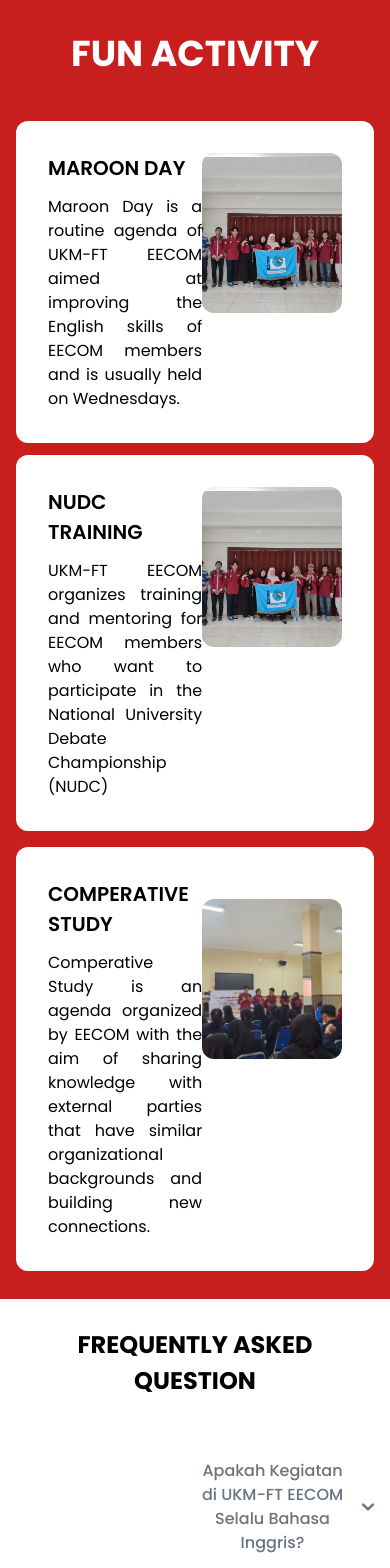
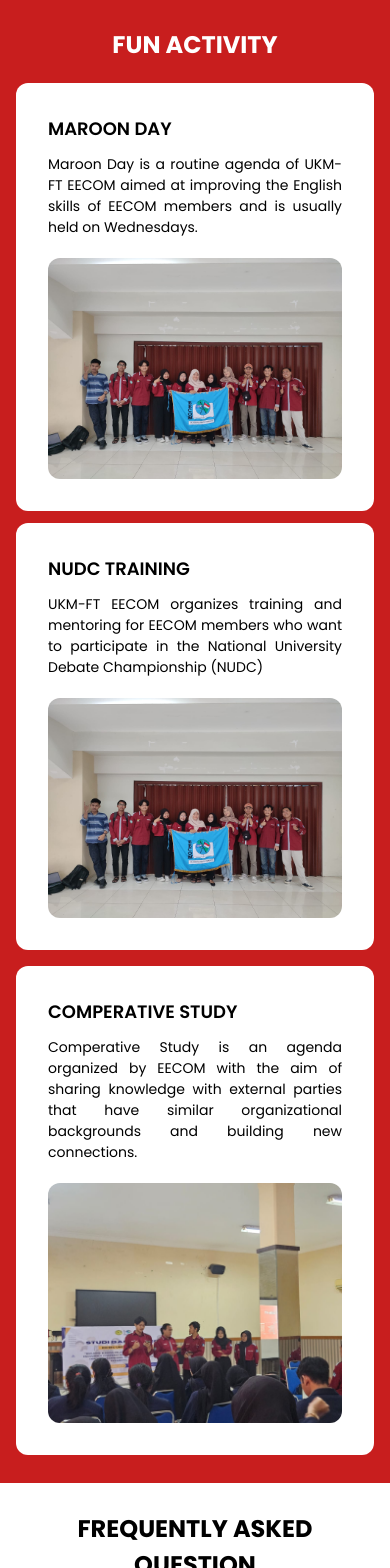
Before and after one commit to dellon10/eecom-blog-fe, a React (Vite) app: page / in a window 390 px wide. Shown: the part 1560-3128 px from the top of the page. Built offline with nearby package versions, Linux system fonts and the light colour scheme.

Commit message:
fix : responsive layout home

```diff
--- a/src/user/homepage/components/faq-section.jsx
+++ b/src/user/homepage/components/faq-section.jsx
@@ -14,13 +14,13 @@ export default function FAQSection() {
         FREQUENTLY ASKED QUESTION
       </h1>
 
-      <div className="flex flex-row mt-10">
+      <div className="flex md:flex-row flex-col mt-10">
 
-        <div className="w-1/2 flex justify-center items-center">
+        <div className="w-full md:w-1/2 flex justify-center items-center">
           <img src={FAQImage} alt="FAQ" className="w-96 h-auto" />
         </div>
 
-        <div className="w-1/2">
+        <div className="w-full md:w-1/2 mt-5 md:mt-0">
           <div
             id="accordion-flush"
             data-accordion="collapse"
@@ -35,7 +35,7 @@ export default function FAQSection() {
                 aria-expanded={openAccordion === 1 ? 'true' : 'false'}
                 onClick={() => toggleAccordion(1)}
               >
-                <span>Apakah Kegiatan di UKM-FT EECOM Selalu Bahasa Inggris?</span>
+                <span className='text-sm md:text-base'>Apakah Kegiatan di UKM-FT EECOM Selalu Bahasa Inggris?</span>
                 <svg
                   data-accordion-icon
                   className={`w-3 h-3 ${openAccordion === 1 ? '' : 'rotate-180'} shrink-0`}
@@ -62,7 +62,7 @@ export default function FAQSection() {
               aria-labelledby="accordion-flush-heading-1"
             >
               <div className="py-5 border-b border-gray-200 dark:border-gray-700">
-                <p className="mb-2 text-gray-500 dark:text-gray-400 text-justify">
+                <p className="mb-2 text-gray-500 dark:text-gray-400 text-justify text-sm md:text-base">
                 Kegiatan UKM-FT EECOM tidak sepenuhnya selalu menggunakan bahasa Inggris. Meskipun tujuan utama adalah untuk meningkatkan kemampuan bahasa Inggris, namun penggunaan bahasa persatuan yaitu bahasa Indonesia perlu dilakukan, terutama untuk mempermudah koordinasi antar sesama, dalam situasi formal maupun informal. Pada setiap kegiatan tetap ditekankan untuk menggunakan bahasa inggris atau setidaknya diselipkan dengan penggunaan kosa kata bahasa inggris untuk melatih keterampilan dari setiap mahasiswa.
                 </p>
               </div>
@@ -76,7 +76,7 @@ export default function FAQSection() {
                 aria-expanded={openAccordion === 2 ? 'true' : 'false'}
                 onClick={() => toggleAccordion(2)}
               >
-                <span>Apakah di UKM-FT EECOM Hanya Belajar Melalui Materi Saja?</span>
+                <span className='text-sm md:text-base'>Apakah di UKM-FT EECOM Hanya Belajar Melalui Materi Saja?</span>
                 <svg
                   data-accordion-icon
                   className={`w-3 h-3 ${openAccordion === 2 ? '' : 'rotate-180'} shrink-0`}
@@ -103,21 +103,21 @@ export default function FAQSection() {
               aria-labelledby="accordion-flush-heading-2"
             >
               <div className="py-5 border-b border-gray-200 dark:border-gray-700">
-                <p className="mb-2 text-gray-500 dark:text-gray-400 text-justify">
+                <p className="mb-2 text-gray-500 dark:text-gray-400 text-justify text-sm md:text-base">
                 UKM-FT EECOM melakukan proses pembelajaran tidak hanya terbatas pada materi ataupun teori. UKM-FT EECOM menggunakan cara pembelajaran yang lebih interaktif dan bervariasi untuk membantu anggota atau pengurus untuk membantu meningkatkan kemampuan berbahasa inggris. Beberapa metode pembelajaran yang diterapkan adalah seperti diskusi antar kelompok, public speaking, debat, game interaktif dan event yang diselenggarakan.
                 </p>
               </div>
             </div>
 
             {/* Accordion Item 3 */}
-            <h2 id="accordion-flush-heading-2">
+            <h2 id="accordion-flush-heading-3">
               <button
                 type="button"
                 className="flex items-center justify-between w-full py-5 font-medium rtl:text-right text-gray-500 border-b border-gray-200 dark:border-gray-700 dark:text-gray-400 gap-3"
                 aria-expanded={openAccordion === 3 ? 'true' : 'false'}
                 onClick={() => toggleAccordion(3)}
               >
-                <span>Mengapa Jargon UKM-FT EECOM Be Enjoy Be Happy?</span>
+                <span className='text-sm md:text-base'>Mengapa Jargon UKM-FT EECOM Be Enjoy Be Happy?</span>
                 <svg
                   data-accordion-icon
                   className={`w-3 h-3 ${openAccordion === 3 ? '' : 'rotate-180'} shrink-0`}
@@ -139,27 +139,27 @@ export default function FAQSection() {
 
             {/* Konten Accordion 3 */}
             <div
-              id="accordion-flush-body-2"
+              id="accordion-flush-body-3"
               className={`${openAccordion === 3 ? '' : 'hidden'}`}
-              aria-labelledby="accordion-flush-heading-2"
+              aria-labelledby="accordion-flush-heading-3"
             >
               <div className="py-5 border-b border-gray-200 dark:border-gray-700">
-                <p className="mb-2 text-gray-500 dark:text-gray-400 text-justify">
+                <p className="mb-2 text-gray-500 dark:text-gray-400 text-justify text-sm md:text-base">
                   Jargon Be Enjoy Be Happy memiliki arti kata nikmatilah dan berbahagialah. Kata tersebut bermakna bahwa ketika beproses dalam UKM-FT EECOM tentu tidak luput dengan namanya belajar bahasa Inggris, yang mana ketika proses tersebut diperlukan agar setiap individu senang dan menikmati saat proses belajar berlangsung supaya motivasi belajar semakin tinggi sehingga output pembelajaran menjadi efektif dan efisien serta tujuan dari organisasi menjadi tercapai.
                 </p>
               </div>
             </div>
 
 
-            {/* Accordion Item 3 */}
-            <h2 id="accordion-flush-heading-2">
+            {/* Accordion Item 4 */}
+            <h2 id="accordion-flush-heading-4">
               <button
                 type="button"
                 className="flex items-center justify-between w-full py-5 font-medium rtl:text-right text-gray-500 border-b border-gray-200 dark:border-gray-700 dark:text-gray-400 gap-3"
                 aria-expanded={openAccordion === 4 ? 'true' : 'false'}
                 onClick={() => toggleAccordion(4)}
               >
-                <span>Kegiatan di UKM-FT EECOM Untuk Member dan Pengurus?</span>
+                <span className='text-sm md:text-base'>Kegiatan di UKM-FT EECOM Untuk Member dan Pengurus?</span>
                 <svg
                   data-accordion-icon
                   className={`w-3 h-3 ${openAccordion === 4 ? '' : 'rotate-180'} shrink-0`}
@@ -179,14 +179,14 @@ export default function FAQSection() {
               </button>
             </h2>
 
-            {/* Konten Accordion 3 */}
+            {/* Konten Accordion 4 */}
             <div
-              id="accordion-flush-body-2"
+              id="accordion-flush-body-4"
               className={`${openAccordion === 4 ? '' : 'hidden'}`}
-              aria-labelledby="accordion-flush-heading-2"
+              aria-labelledby="accordion-flush-heading-4"
             >
               <div className="py-5 border-b border-gray-200 dark:border-gray-700">
-                <p className="mb-2 text-gray-500 dark:text-gray-400 text-justify">
+                <p className="mb-2 text-gray-500 dark:text-gray-400 text-justify text-sm md:text-base">
                   Seluruh rangkaian kegiatan UKM-FT EECOM tidak hanya untuk member terdaftar ataupun pengurus saja, tetapi terbuka juga untuk seluruh mahasiswa fakultas teknik terutama yang memiliki minat terhadap bahasa inggris. Kegiatan yang terbuka untuk keluarga fakultas teknik adalah seperti contohnya seminar, debat, competisi dan lain sebagainya.
                 </p>
               </div>
--- a/src/user/homepage/components/fun-activity-section.jsx
+++ b/src/user/homepage/components/fun-activity-section.jsx
@@ -4,42 +4,42 @@ import comperativeStudy from '../assets/comperative-study.jpeg';
 export default function FunActivitySection() {
   return (
     <section className="bg-red-700 md:px-24 px-4 py-7 md:py-20">
-      <h1 className="text-white text-center w-full text-4xl font-bold mb-10">FUN ACTIVITY</h1>
+      <h1 className="text-white text-center w-full text-2xl md:text-4xl font-bold md:mb-10 mb-5">FUN ACTIVITY</h1>
 
       <div className="flex md:flex-row flex-col gap-4">
 
         <div className="flex flex-col md:w-1/2 w-full gap-3">
 
-          <div className="flex flex-row p-8 bg-white rounded-xl justify-between">
-            <div className="flex flex-col w-3/5">
-              <h1 className="text-black text-xl font-semibold">MAROON DAY</h1>
-              <p className="text-black text-base mt-3 text-justify">Maroon Day is a routine agenda of UKM-FT EECOM aimed at improving the English skills of EECOM members and is usually held on Wednesdays.</p>
+          <div className="flex md:flex-row flex-col p-8 bg-white rounded-xl justify-between">
+            <div className="flex flex-col md:w-3/5">
+              <h1 className="text-black text-lg md:text-xl font-semibold">MAROON DAY</h1>
+              <p className="text-black text-sm md:text-base mt-3 text-justify">Maroon Day is a routine agenda of UKM-FT EECOM aimed at improving the English skills of EECOM members and is usually held on Wednesdays.</p>
             </div>
 
-            <div className="w-40 h-40 overflow-hidden rounded-xl">
+            <div className="md:w-40 md:h-40 overflow-hidden rounded-xl mt-5 md:mt-0">
               <img src={maroonDay} alt="" className="object-cover w-full h-full"/>
             </div>
           </div>
 
-          <div className="flex flex-row p-8 bg-white rounded-xl justify-between">
-            <div className="flex flex-col w-3/5">
-              <h1 className="text-black text-xl font-semibold">NUDC TRAINING</h1>
-              <p className="text-black text-base mt-3 text-justify">UKM-FT EECOM organizes training and mentoring for EECOM members who want to participate in the National University Debate Championship (NUDC)</p>
+          <div className="flex md:flex-row flex-col p-8 bg-white rounded-xl justify-between">
+            <div className="flex flex-col md:w-3/5">
+              <h1 className="text-black text-lg md:text-xl font-semibold">NUDC TRAINING</h1>
+              <p className="text-black text-sm md:text-base mt-3 text-justify">UKM-FT EECOM organizes training and mentoring for EECOM members who want to participate in the National University Debate Championship (NUDC)</p>
             </div>
 
-            <div className="w-40 h-40 overflow-hidden rounded-xl">
+            <div className="md:w-40 md:h-40 overflow-hidden rounded-xl mt-5 md:mt-0">
               <img src={maroonDay} alt="" className="object-cover w-full h-full"/>
             </div>
           </div>
 
         </div>
 
-        <div className="flex md:flex-col flex-row bg-white rounded-xl md:w-1/2 w-full p-8 justify-between">
-          <div className='flex flex-col w-3/5 md:w-full text-justify'>
-            <h1 className="text-black text-xl font-semibold">COMPERATIVE STUDY</h1>
-            <p className="text-black text-base mt-3">Comperative Study is an agenda organized by EECOM with the aim of sharing knowledge with external parties that have similar organizational backgrounds and building new connections.</p>
+        <div className="flex flex-col bg-white rounded-xl md:w-1/2 w-full p-8 justify-between">
+          <div className='flex flex-col w-full text-justify'>
+            <h1 className="text-black text-lg md:text-xl font-semibold">COMPERATIVE STUDY</h1>
+            <p className="text-black text-sm md:text-base mt-3">Comperative Study is an agenda organized by EECOM with the aim of sharing knowledge with external parties that have similar organizational backgrounds and building new connections.</p>
           </div>
-          <div className='w-40 h-40 md:w-auto md:h-60 overflow-hidden rounded-xl mt-5'>
+          <div className='w-auto h-60 overflow-hidden rounded-xl mt-5'>
             <img src={comperativeStudy} alt="" className='object-cover w-full h-full'/>
           </div>
         </div>
```
